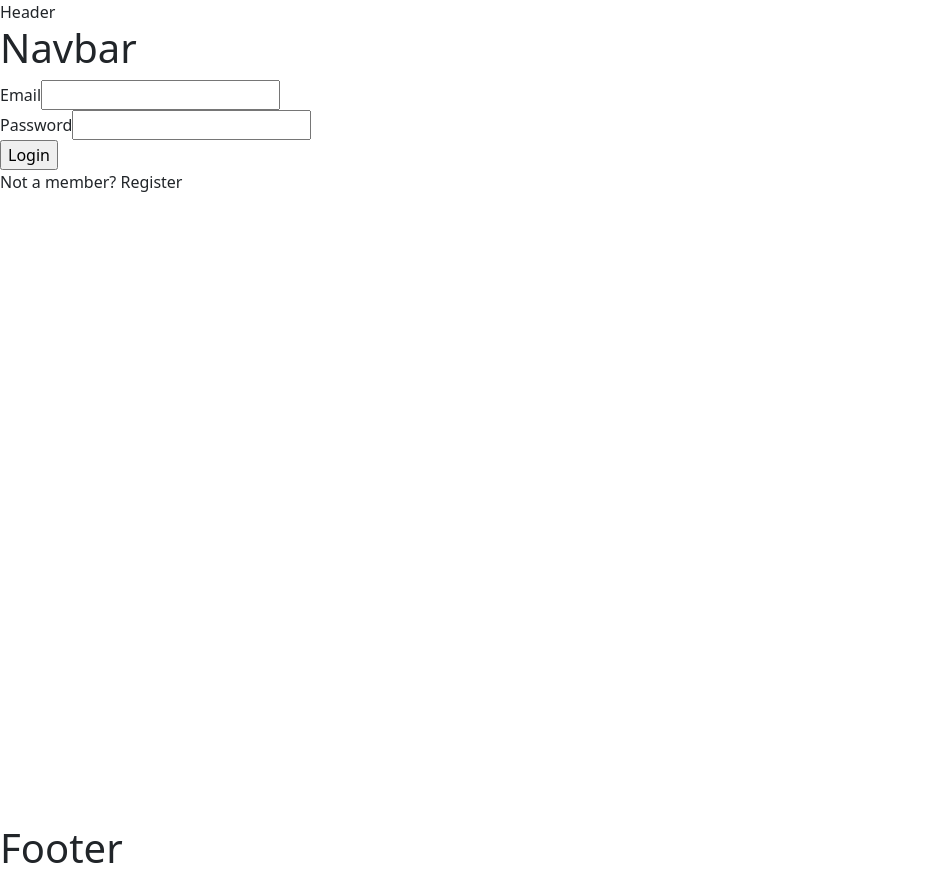
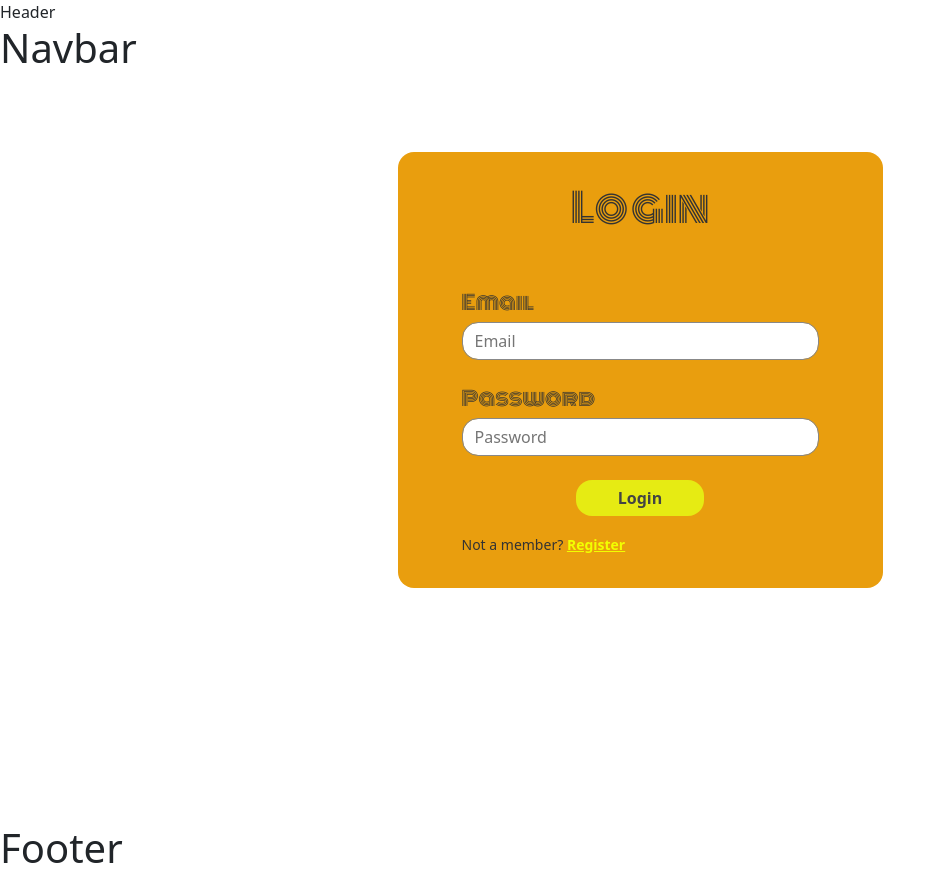
Before and after one commit to PaulPrahlMiller/Between-students, a React (Create React App) app in the folder client/: page /login in a window 1280 px wide. Shown: the whole page, without its empty margins (0-946 px from the left). Built offline with nearby package versions, Linux system fonts and the light colour scheme; no server answers.

Commit message:
Styled authorization forms

```diff
--- a/client/src/App.js
+++ b/client/src/App.js
@@ -4,8 +4,6 @@ import Header from './components/layout/Header';
 import Navbar from './components/layout/Navbar';
 import Footer from './components/layout/Footer';
 import { Outlet } from 'react-router-dom';
-import AddProduct from './components/addproduct/AddProduct';
-import UseProducts from './components/addproduct/UseProducts';
 
 function App() {
   return (
@@ -13,9 +11,9 @@ function App() {
       <Header />
       <div className='main-content'>
         <Navbar />
-        <Outlet />
-        {/* <AddProduct></AddProduct>
-        <UseProducts></UseProducts> */}
+        <div className='container'>
+          <Outlet />
+        </div>
       </div>
       <Footer />
     </div>
--- a/client/src/components/auth/LoginForm.js
+++ b/client/src/components/auth/LoginForm/LoginForm.js
@@ -1,7 +1,8 @@
 import React, { useState, useRef } from 'react';
 import { Navigate, useNavigate } from 'react-router-dom';
-import useAuth from '../../hooks/useAuth';
-import { login } from '../../context/auth/AuthState';
+import useAuth from '../../../hooks/useAuth';
+import { login } from '../../../context/auth/AuthState';
+import styles from './LoginForm.module.css';
 
 const LoginForm = () => {
   const [formData, setFormData] = useState({
@@ -38,39 +39,48 @@ const LoginForm = () => {
   if (isAuthenticated) return <Navigate to='/account' replace={true} />;
 
   return (
-    <div className='auth-form'>
+    <div className={styles.authForm}>
+      <div className={styles.formHeader}>
+        <h2>Login</h2>
+      </div>
       <form
         onChange={handleOnChange}
         onSubmit={(e) => handleSubmit(e, formData)}
         ref={loginForm}
       >
-        <div className='form-group'>
+        <div className={styles.formRow}>
           <label htmlFor='email'>Email</label>
           <input
             type='email'
             name='email'
+            placeholder='Email'
             defaultValue={formData.email}
             required
+            className={styles.formInput}
           />
         </div>
-        <div className='form-group'>
+        <div className={styles.formRow}>
           <label htmlFor='password'>Password</label>
           <input
             type='password'
             name='password'
+            placeholder='Password'
             defaultValue={formData.password}
             required
+            className={styles.formInput}
           />
         </div>
-        <div className='form-group'>
-          <input type='submit' value='Login' />
+        <div className={styles.formRow}>
+          <input type='submit' value='Login' className={styles.formButton} />
         </div>
       </form>
-      <div className='auth-form-message'>
-        Not a member?{' '}
-        <span onClick={handleClick} className='auth-form-nav'>
-          Register
-        </span>
+      <div className={styles.formMessage}>
+        <small>
+          Not a member?{'  '}
+          <span onClick={handleClick} className={styles.actionText}>
+            <strong>Register</strong>
+          </span>
+        </small>
       </div>
     </div>
   );
--- /dev/null
+++ b/client/src/components/auth/LoginForm/LoginForm.module.css
@@ -0,0 +1,87 @@
+.authForm {
+  max-width: 485px;
+  margin: 10vh auto 0 auto;
+  padding: 2rem 1rem;
+  background-color: #e99e0e;
+  border-radius: 1rem;
+  color: #333;
+}
+
+.formHeader {
+  width: 100%;
+  text-align: center;
+  padding-bottom: 3rem;
+  font-family: monoton;
+}
+
+.formHeader h2 {
+  font-size: 2.5rem;
+}
+
+.formRow {
+  margin-bottom: 1.5rem;
+}
+
+.formRow:last-child {
+  margin-bottom: 0;
+}
+
+.formMessage {
+  margin-top: 1rem;
+}
+
+.actionText {
+  text-decoration: underline;
+  color: #f2ff00;
+  cursor: pointer;
+}
+
+.formRow label {
+  font-family: monoton;
+  font-size: 1.25rem;
+}
+
+.formRow label,
+input {
+  margin-bottom: 0.25rem;
+}
+
+.formInput {
+  display: block;
+  width: 100%;
+  border: 1px solid #888;
+  background-color: #fff;
+  background-clip: padding-box;
+  border-radius: 1rem;
+  padding: 0.375rem 0.75rem;
+  font-size: 1rem;
+  transition: border-color 0.15s ease-in-out, box-shadow 0.15s ease-in-out;
+  color: #555;
+}
+
+.formInput:focus {
+  box-shadow: 0 0 0 0.2rem rgb(230, 235, 19);
+  border-color: #ddd;
+  outline: 0;
+}
+
+.formButton {
+  display: block;
+  width: 8rem;
+  margin: 0 auto;
+  border: none;
+  background-color: rgb(230, 235, 19);
+  background-clip: padding-box;
+  border-radius: 1rem;
+  padding: 0.375rem 0.75rem;
+  font-size: 1rem;
+  font-weight: 600;
+  transition: border-color 0.15s ease-in-out, box-shadow 0.15s ease-in-out;
+  color: #444;
+}
+
+@media (min-width: 576px) {
+  .authForm {
+    padding: 2rem 4rem;
+  }
+}
--- a/client/src/components/auth/RegisterForm.js
+++ b/client/src/components/auth/RegisterForm/RegisterForm.js
@@ -1,7 +1,8 @@
 import React, { useState, useRef } from 'react';
 import { Navigate, useNavigate } from 'react-router-dom';
-import useAuth from '../../hooks/useAuth';
-import { register } from '../../context/auth/AuthState';
+import useAuth from '../../../hooks/useAuth';
+import { register } from '../../../context/auth/AuthState';
+import styles from './RegisterForm.module.css';
 
 const RegisterForm = () => {
   const [formData, setFormData] = useState({
@@ -56,73 +57,49 @@ const RegisterForm = () => {
   if (isAuthenticated) return <Navigate to='/account' replace={true} />;
 
   return (
-    <div className='auth-form'>
+    <div className={styles.authForm}>
       <form
         onChange={handleOnChange}
         onSubmit={(e) => handleRegister(e, formData)}
         ref={registerForm}
       >
-        <div className='form-group'>
-          <label htmlFor='firstname'>First name</label>
-          <input
-            type='firstname'
-            name='firstname'
-            defaultValue={formData.firstname}
-            required
-          />
-        </div>
-        <div className='form-group'>
-          <label htmlFor='lastname'>Last name</label>
-          <input
-            type='lastname'
-            name='lastname'
-            defaultValue={formData.lastname}
-            required
-          />
-        </div>
-        <div className='form-group'>
-          <label htmlFor='address'>Address</label>
-          <input
-            type='text'
-            name='address'
-            defaultValue={formData.address}
-            required
-          />
-        </div>
-        <div className='form-group'>
+        <div className={styles.formRow}>
           <label htmlFor='email'>Email</label>
           <input
             type='email'
             name='email'
             defaultValue={formData.email}
             required
+            className={styles.formInput}
           />
         </div>
-        <div className='form-group'>
+        <div className={styles.formRow}>
           <label htmlFor='password'>Password</label>
           <input
             type='password'
             name='password'
             defaultValue={formData.password}
             required
+            className={styles.formInput}
           />
         </div>
-        <div className='form-group'>
-          <label htmlFor='confirmPassword'>confirmPassword</label>
+        <div className={styles.formRow}>
+          <label htmlFor='confirmPassword'>Confirm Password</label>
           <input
             type='password'
             name='confirmPassword'
             defaultValue={formData.confirmPassword}
             required
+            className={styles.formInput}
           />
         </div>
-        <div className='form-group'>
-          <input type='submit' value='Register' />
+        <div className={styles.formRow}>
+          <input type='submit' value='Register' className={styles.formButton} />
         </div>
       </form>
-      <div className='auth-form-message'>
+      <div className={styles.formMessage}>
         Already a member?{' '}
-        <span onClick={handleClick} className='auth-form-nav'>
+        <span onClick={handleClick} className={styles.actionText}>
           Login
         </span>
       </div>
--- /dev/null
+++ b/client/src/components/auth/RegisterForm/RegisterForm.module.css
@@ -0,0 +1,87 @@
+.authForm {
+  max-width: 485px;
+  margin: 10vh auto 0 auto;
+  padding: 2rem 1rem;
+  background-color: #e99e0e;
+  border-radius: 1rem;
+  color: #333;
+}
+
+.formHeader {
+  width: 100%;
+  text-align: center;
+  padding-bottom: 3rem;
+  font-family: monoton;
+}
+
+.formHeader h2 {
+  font-size: 2.5rem;
+}
+
+.formRow {
+  margin-bottom: 1.5rem;
+}
+
+.formRow:last-child {
+  margin-bottom: 0;
+}
+
+.formMessage {
+  margin-top: 1rem;
+}
+
+.actionText {
+  text-decoration: underline;
+  color: #f2ff00;
+  cursor: pointer;
+}
+
+.formRow label {
+  font-family: monoton;
+  font-size: 1.25rem;
+}
+
+.formRow label,
+input {
+  margin-bottom: 0.25rem;
+}
+
+.formInput {
+  display: block;
+  width: 100%;
+  border: 1px solid #888;
+  background-color: #fff;
+  background-clip: padding-box;
+  border-radius: 1rem;
+  padding: 0.375rem 0.75rem;
+  font-size: 1rem;
+  transition: border-color 0.15s ease-in-out, box-shadow 0.15s ease-in-out;
+  color: #555;
+}
+
+.formInput:focus {
+  box-shadow: 0 0 0 0.2rem rgb(230, 235, 19);
+  border-color: #ddd;
+  outline: 0;
+}
+
+.formButton {
+  display: block;
+  width: 8rem;
+  margin: 0 auto;
+  border: none;
+  background-color: rgb(230, 235, 19);
+  background-clip: padding-box;
+  border-radius: 1rem;
+  padding: 0.375rem 0.75rem;
+  font-size: 1rem;
+  font-weight: 600;
+  transition: border-color 0.15s ease-in-out, box-shadow 0.15s ease-in-out;
+  color: #444;
+}
+
+@media (min-width: 576px) {
+  .authForm {
+    padding: 2rem 4rem;
+  }
+}
--- a/client/src/context/auth/AuthState.js
+++ b/client/src/context/auth/AuthState.js
@@ -33,7 +33,7 @@ export const getUser = async (dispatch) => {
     // Dispatch to auth reducer with user object as payload
     dispatch({
       type: LOAD_USER,
-      payload: res.data
+      payload: res.data.user
     });
   } catch (error) {
     // Error handling
--- a/client/src/index.css
+++ b/client/src/index.css
@@ -1,3 +1,5 @@
+@import url('https://fonts.googleapis.com/css2?family=Monoton&display=swap');
+
 body {
   margin: 0;
   font-family: -apple-system, BlinkMacSystemFont, 'Segoe UI', 'Roboto', 'Oxygen',
--- a/client/src/index.js
+++ b/client/src/index.js
@@ -11,8 +11,8 @@ import ProtectedRoute from './components/auth/ProtectedRoute';
 import UserAccount from './pages/UserAccount';
 import CreateProduct from './pages/CreateProduct';
 import UnknownRoute from './pages/UnknownRoute';
-import LoginForm from './components/auth/LoginForm';
-import RegisterForm from './components/auth/RegisterForm';
+import LoginForm from './components/auth/LoginForm/LoginForm';
+import RegisterForm from './components/auth/RegisterForm/RegisterForm';
 
 import reportWebVitals from './reportWebVitals';
 
--- a/client/src/pages/UserAccount.js
+++ b/client/src/pages/UserAccount.js
@@ -1,9 +1,14 @@
-import React from 'react';
+import React, { Fragment } from 'react';
 import AddProduct from '../components/addproduct/AddProduct';
 import UseProducts from '../components/addproduct/UseProducts';
 
 const UserAccount = () => {
-  return <UseProducts />;
+  return (
+    <Fragment>
+      <UseProducts />
+      <AddProduct />
+    </Fragment>
+  );
 };
 
 export default UserAccount;
```
Also changed, not shown: 1 other file (tests, documents, lock files or other folders).
